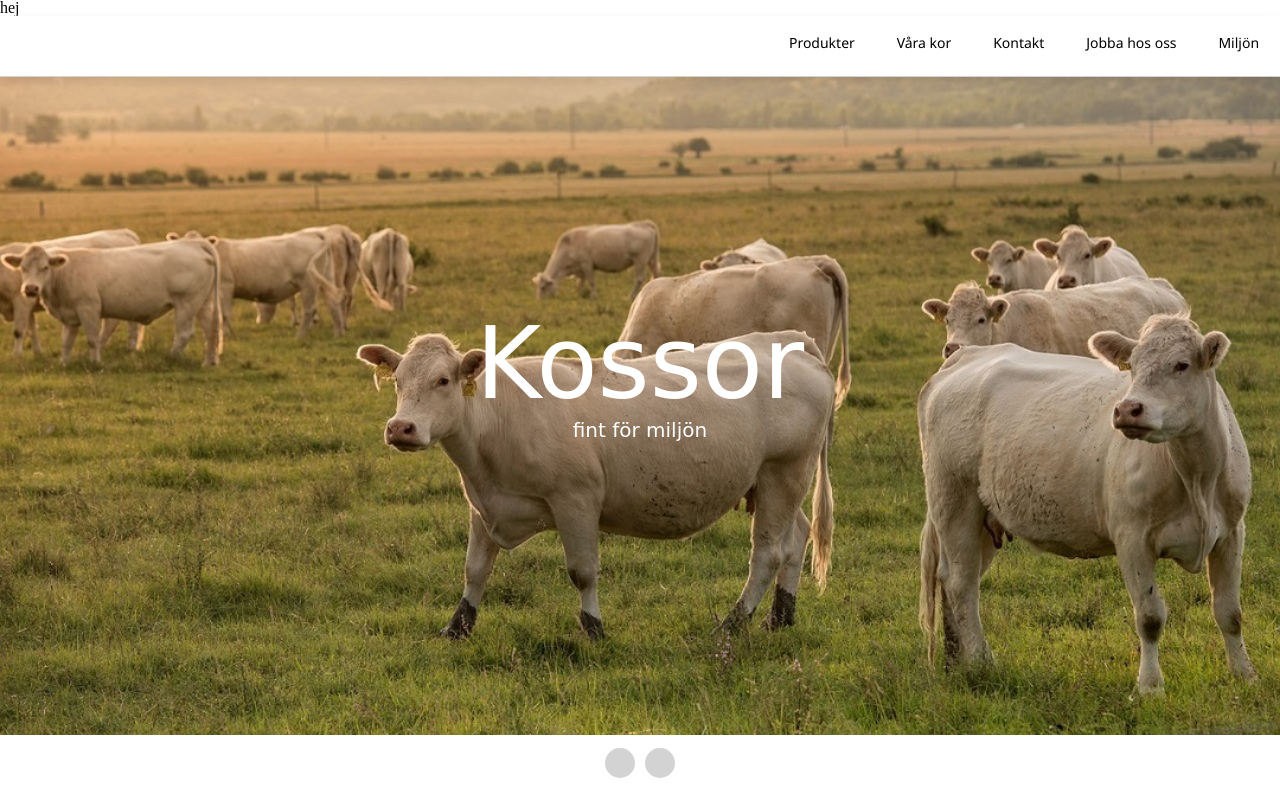
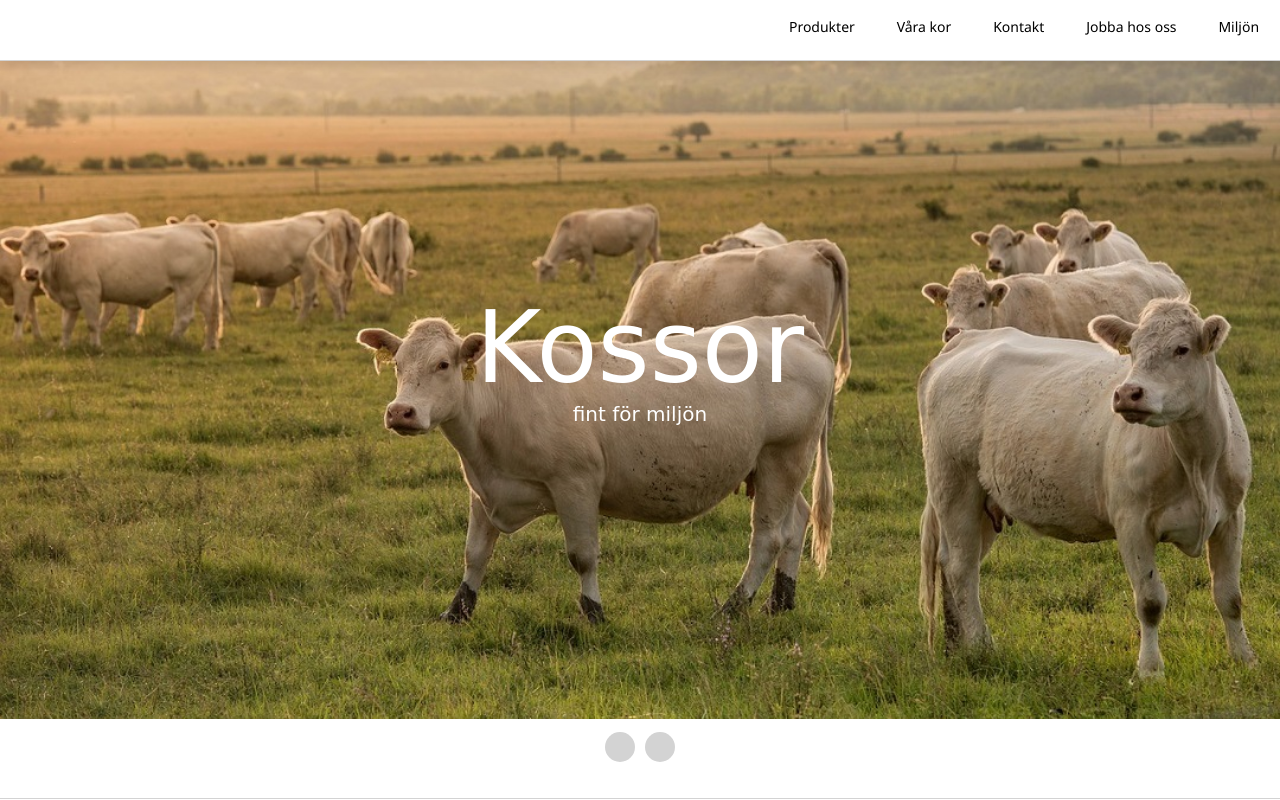
Before and after one commit to 23Anna/23Anna.github.io, a plain HTML site: page index.html in a window 1280 px wide. Shown: the top 800 px of the page. Drawn offline with nearby package versions, Linux system fonts and the light colour scheme; a web font is replaced by a local one.

Commit message:
tar bort hej

```diff
--- a/index.html
+++ b/index.html
@@ -12,7 +12,7 @@
 
 
 <body>
-hej
+
   <header>
     <nav>
       <ul>
```
